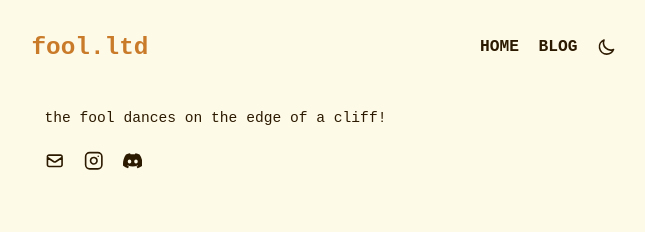
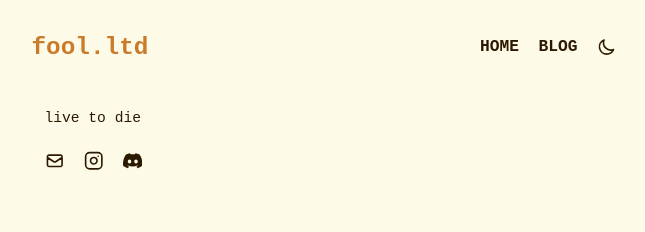
Before and after one commit to fool739/fool.main, an Astro site: page / in a window 1280 px wide. Shown: the whole page, without its empty margins (316-961 px from the left). Built offline with nearby package versions, Linux system fonts and the light colour scheme; Astro itself is replaced by a stand-in of ours; no server answers.

Commit message:
text changes

```diff
--- a/src/components/main.astro
+++ b/src/components/main.astro
@@ -5,7 +5,7 @@ import NowPlaying from '../components/NowPlaying.astro';
 
 <header data-pagefind-ignore class="px-4">
     <p class="text-lg leading-relaxed mt-10">
-        the fool dances on the edge of a cliff! </p>
+        live to die</p>
 
     <div class="mt-6 mb-12 flex flex-col gap-4">
         <SocialLinks />
```
